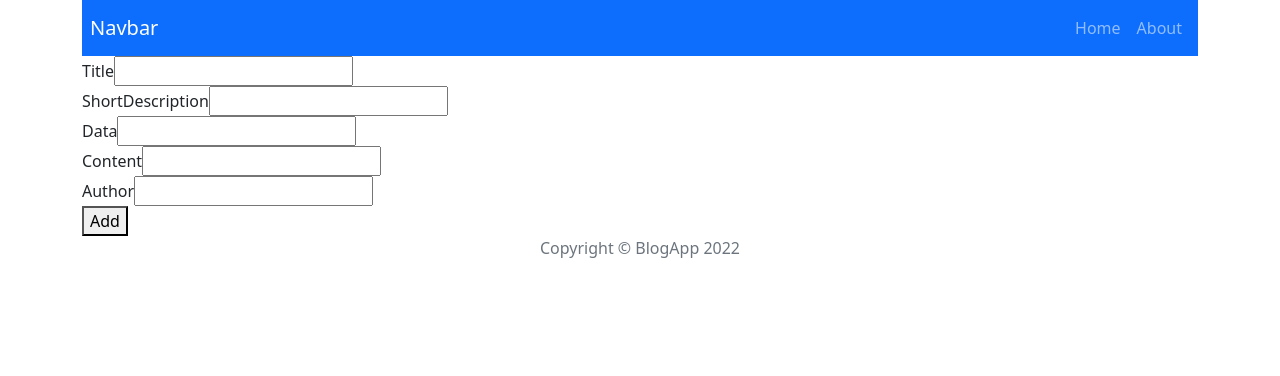
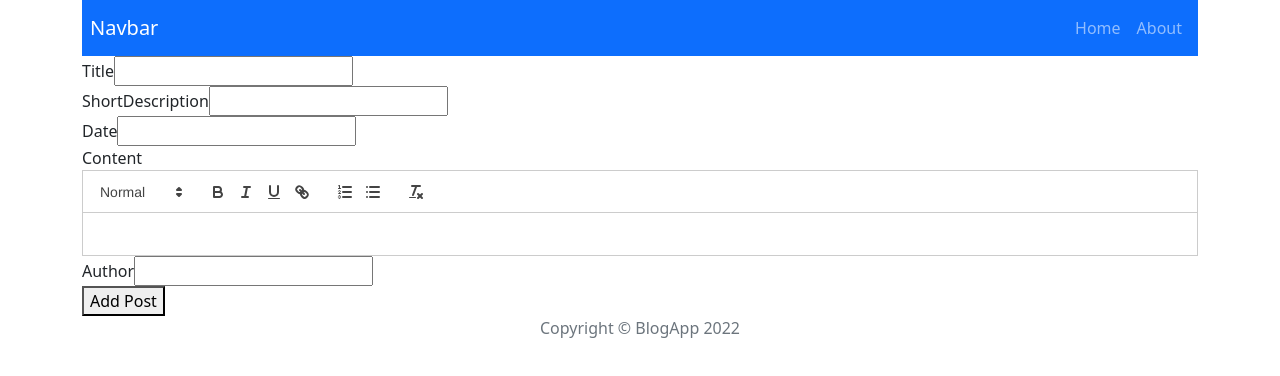
Before and after one commit to evka07/Blog-react, a React (Vite) app: page /post/add in a window 1280 px wide. Shown: the top 376 px of the page. Built offline with nearby package versions, Linux system fonts and the light colour scheme.

Commit message:
Advanced Content Editor and DatePicker

```diff
--- a/package.json
+++ b/package.json
@@ -14,7 +14,9 @@
     "http-server": "^14.1.1",
     "react": "^18.2.0",
     "react-bootstrap": "^2.9.1",
+    "react-datepicker": "^4.21.0",
     "react-dom": "^18.2.0",
+    "react-quill": "^2.0.0",
     "react-redux": "8.1.2",
     "react-router-dom": "6.15.0",
     "redux": "4.1.2",
--- a/src/components/pages/PostPage.jsx
+++ b/src/components/pages/PostPage.jsx
@@ -1,56 +1,66 @@
-import React, {useState} from 'react';
-import {Link, useNavigate, useParams} from "react-router-dom";
-import {useDispatch, useSelector} from "react-redux";
-import {Button, Card, Col, ListGroup} from "react-bootstrap";
-import DeleteModal from "../views/Modal/DeleteModal.jsx";
-import {deletePost} from "../../redux/postsRedux.js";
+import React, { useState } from 'react';
+import { Link, useNavigate, useParams } from 'react-router-dom';
+import { useDispatch, useSelector } from 'react-redux';
+import { Button, Card, Col, ListGroup } from 'react-bootstrap';
+import DeleteModal from '../views/Modal/DeleteModal.jsx';
+import { deletePost } from '../../redux/postsRedux.js';
+import dateToStr from "../../utils/dateToStr.js";
+
 
 const PostPage = () => {
-    const {id} = useParams()
-    const post = useSelector((state) => state.posts.find((post) => post.id === id))
-    const navigation = useNavigate()
-    const dispatch = useDispatch()
-    const [showDelete, setShowDelete] = useState(false)
-
+    const { id } = useParams();
+    const post = useSelector((state) =>
+        state.posts.find((post) => post.id === id)
+    );
+    const navigation = useNavigate();
+    const dispatch = useDispatch();
+    const [showDelete, setShowDelete] = useState(false);
 
     const handleDel = () => {
-        setShowDelete(!showDelete)
-    }
+        setShowDelete(!showDelete);
+    };
 
     const handleDelete = () => {
-        dispatch(deletePost(id))
-        setShowDelete(false)
-        navigation('/')
-    }
+        dispatch(deletePost(id));
+        setShowDelete(false);
+        navigation('/');
+    };
+
     return (
         <div>
             {post ? (
                 <div className="d-flex justify-content-between">
                     <Col className={'pb-2'} key={post.id}>
-                        <Card style={{width: '18rem'}}>
+                        <Card style={{ width: '18rem' }}>
                             <Card.Body>
                                 <Card.Title>{post.title}</Card.Title>
-                                <Card.Text>
-                                    {post.shortDescription}
-                                </Card.Text>
+                                <Card.Text>{post.shortDescription}</Card.Text>
                             </Card.Body>
                             <ListGroup className="list-group-flush">
                                 <ListGroup.Item>{post.content}</ListGroup.Item>
-                                <ListGroup.Item>{post.publishedDate}</ListGroup.Item>
+                                <ListGroup.Item>{dateToStr(post.publishedDate)}</ListGroup.Item>
                                 <ListGroup.Item>{post.author}</ListGroup.Item>
                             </ListGroup>
                             <Card.Body>
                                 <Link to={`/post/${post.id}`}>
-                                    <Button variant="primary">Reed</Button>
+                                    <Button variant="primary">Read</Button>
                                 </Link>
                             </Card.Body>
                         </Card>
                     </Col>
                     <div>
-                        <Button as={Link} to={`/post/edit/${id}`} variant='secondary'>Edit</Button>
-                        <Button onClick={handleDel} variant="danger">Del</Button>
+                        <Button as={Link} to={`/post/edit/${id}`} variant="secondary">
+                            Edit
+                        </Button>
+                        <Button onClick={handleDel} variant="danger">
+                            Delete
+                        </Button>
                     </div>
-                    <DeleteModal show={showDelete} handleDel={handleDel} onConfirm={handleDelete}/>
+                    <DeleteModal
+                        show={showDelete}
+                        handleDel={handleDel}
+                        onConfirm={handleDelete}
+                    />
                 </div>
             ) : (
                 <p>No</p>
--- a/src/components/views/PostForm/PostForm.jsx
+++ b/src/components/views/PostForm/PostForm.jsx
@@ -1,45 +1,83 @@
-import React, {useState} from 'react';
+import React, { useState } from 'react';
+import ReactQuill from 'react-quill';
+import 'react-quill/dist/quill.snow.css';
+import DatePicker from 'react-datepicker';
+import 'react-datepicker/dist/react-datepicker.css';
+import dateToStr from "../../../utils/dateToStr.js";
 
-const PostForm = ({action, actionText, initialData, onSubmit}) => {
-    const [formData, setFormData] = useState(initialData)
+const PostForm = ({ action, actionText, initialData, onSubmit }) => {
+    const [formData, setFormData] = useState(initialData);
 
     const handleInput = (e) => {
-        const {name, value} = e.target
+        const { name, value } = e.target;
         setFormData({
             ...formData,
             [name]: value,
-        })
-    }
+        });
+    };
+
+    const handleDateChange = (date) => {
+        setFormData({
+            ...formData,
+            publishedDate: date,
+        });
+    };
 
     const handleSubmit = (e) => {
-        e.preventDefault()
-        onSubmit(formData)
-    }
+        e.preventDefault();
+        onSubmit(formData);
+    };
 
     return (
         <form onSubmit={handleSubmit}>
             <div>
-                <label htmlFor="">Title</label>
-                <input type="text" name="title" value={formData.title} onChange={handleInput}/>
+                <label htmlFor="title">Title</label>
+                <input
+                    type="text"
+                    name="title"
+                    value={formData.title}
+                    onChange={handleInput}
+                />
             </div>
             <div>
-                <label htmlFor="">ShortDescription</label>
-                <input type="text" name="shortDescription" value={formData.shortDescription} onChange={handleInput}/>
+                <label htmlFor="shortDescription">ShortDescription</label>
+                <input
+                    type="text"
+                    name="shortDescription"
+                    value={formData.shortDescription}
+                    onChange={handleInput}
+                />
             </div>
             <div>
-                <label htmlFor="">Data</label>
-                <input type="text" name="publishedDate" value={formData.publishedDate} onChange={handleInput}/>
+                <label htmlFor="publishedDate">Date</label>
+                <DatePicker
+                    selected={formData.publishedDate}
+                    onChange={handleDateChange}
+                    dateFormat="MM/dd/yyyy"
+                />
             </div>
             <div>
-                <label htmlFor="">Content</label>
-                <input type="text" name="content" value={formData.content} onChange={handleInput}/>
+                <label htmlFor="content">Content</label>
+                <ReactQuill
+                    value={formData.content}
+                    onChange={(value) =>
+                        setFormData({
+                            ...formData,
+                            content: value,
+                        })
+                    }
+                />
             </div>
             <div>
-                <label htmlFor="">Author</label>
-                <input type="text" name="author" value={formData.author} onChange={handleInput}/>
+                <label htmlFor="author">Author</label>
+                <input
+                    type="text"
+                    name="author"
+                    value={formData.author}
+                    onChange={handleInput}
+                />
             </div>
-
-            <button type={'submit'}>Add</button>
+            <button type="submit">{actionText}</button>
         </form>
     );
 };
--- /dev/null
+++ b/src/utils/dateToStr.js
@@ -0,0 +1,11 @@
+const dateToStr = (date) => {
+    if (date instanceof Date) {
+        const year = date.getFullYear()
+        const month = `0${date.getMonth() + 1}`.slice(-2)
+        const day = `0${date.getDate()}`.slice(-2)
+        return `${month} / ${day} / ${year}`
+    }
+    return ''
+}
+
+export default dateToStr
```
Also changed, not shown: 2 other files (tests, documents, lock files or other folders).
